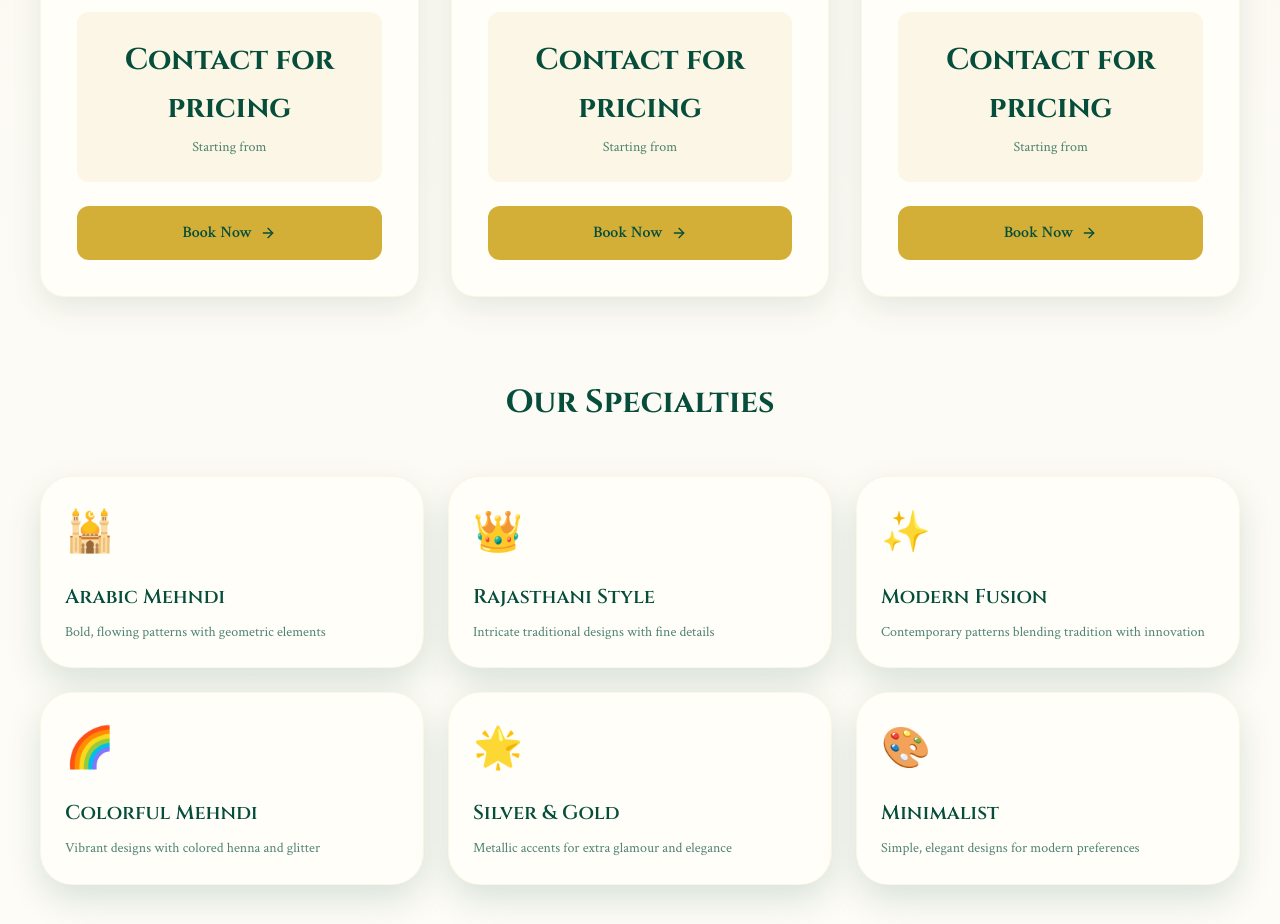
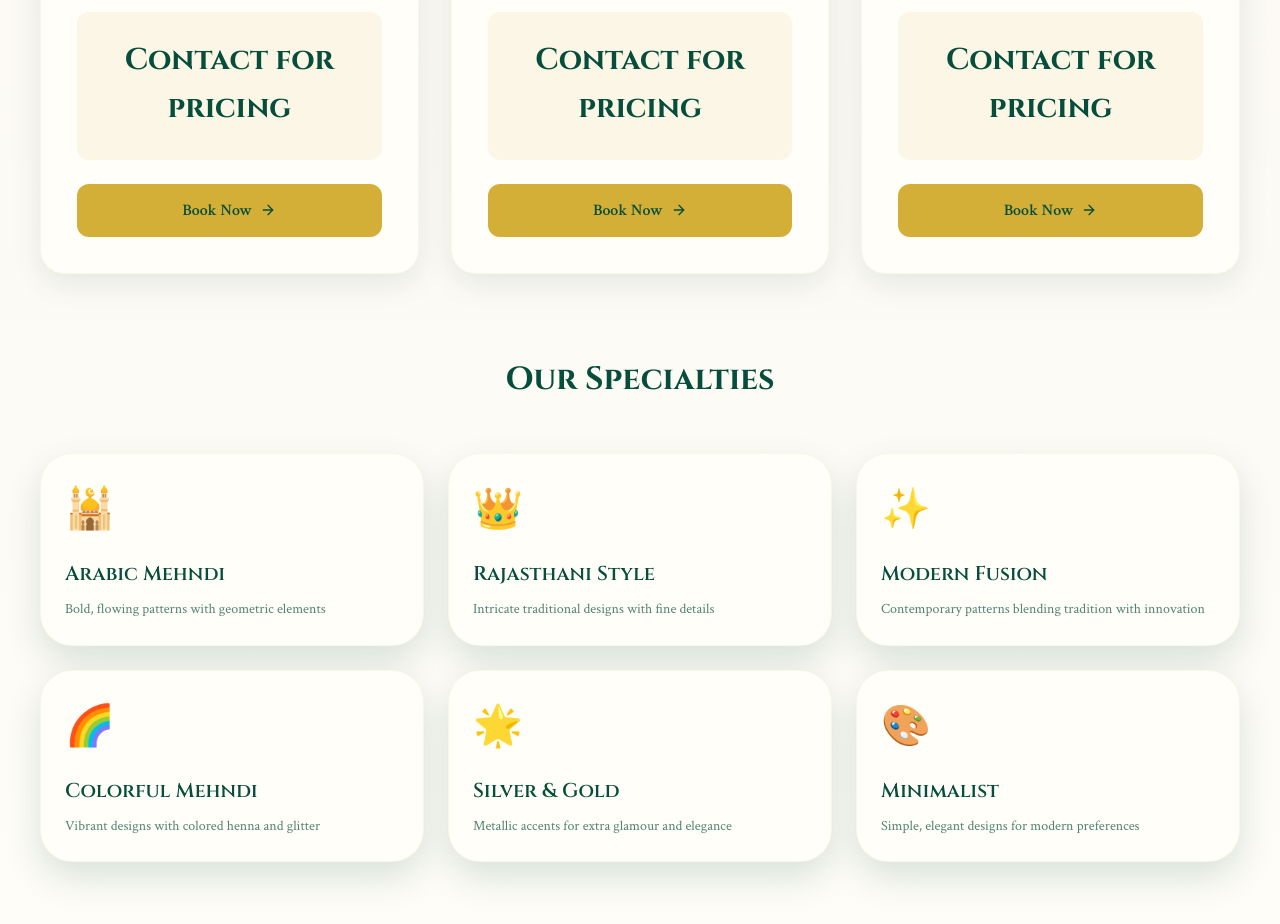
Before and after one commit to kushvardhan/KrishnaMehandi, a Next.js app: page / in a window 1280 px wide. Shown: the part 4780-5704 px from the top of the page. Built offline with nearby package versions, Linux system fonts and the light colour scheme; grey boxes are pictures that could not be loaded.

Commit message:
removed bekaar text

```diff
--- a/src/components/ServicesSection.tsx
+++ b/src/components/ServicesSection.tsx
@@ -167,7 +167,6 @@ export default function ServicesSection() {
 
                   <div className="service-pricing">
                     <div className="service-price">Contact for pricing</div>
-                    <div className="service-price-note">Starting from</div>
                   </div>
 
                   <motion.button
```
